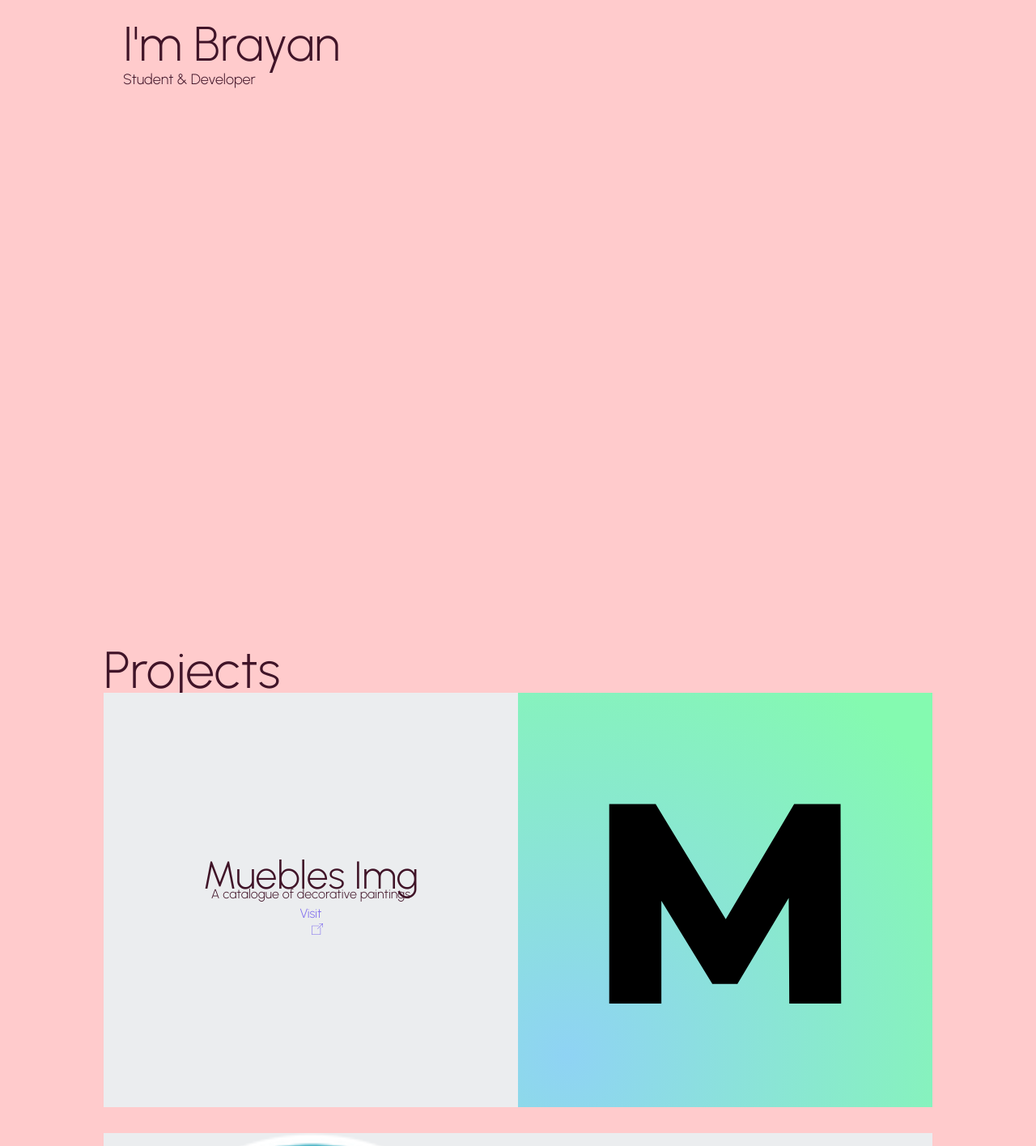
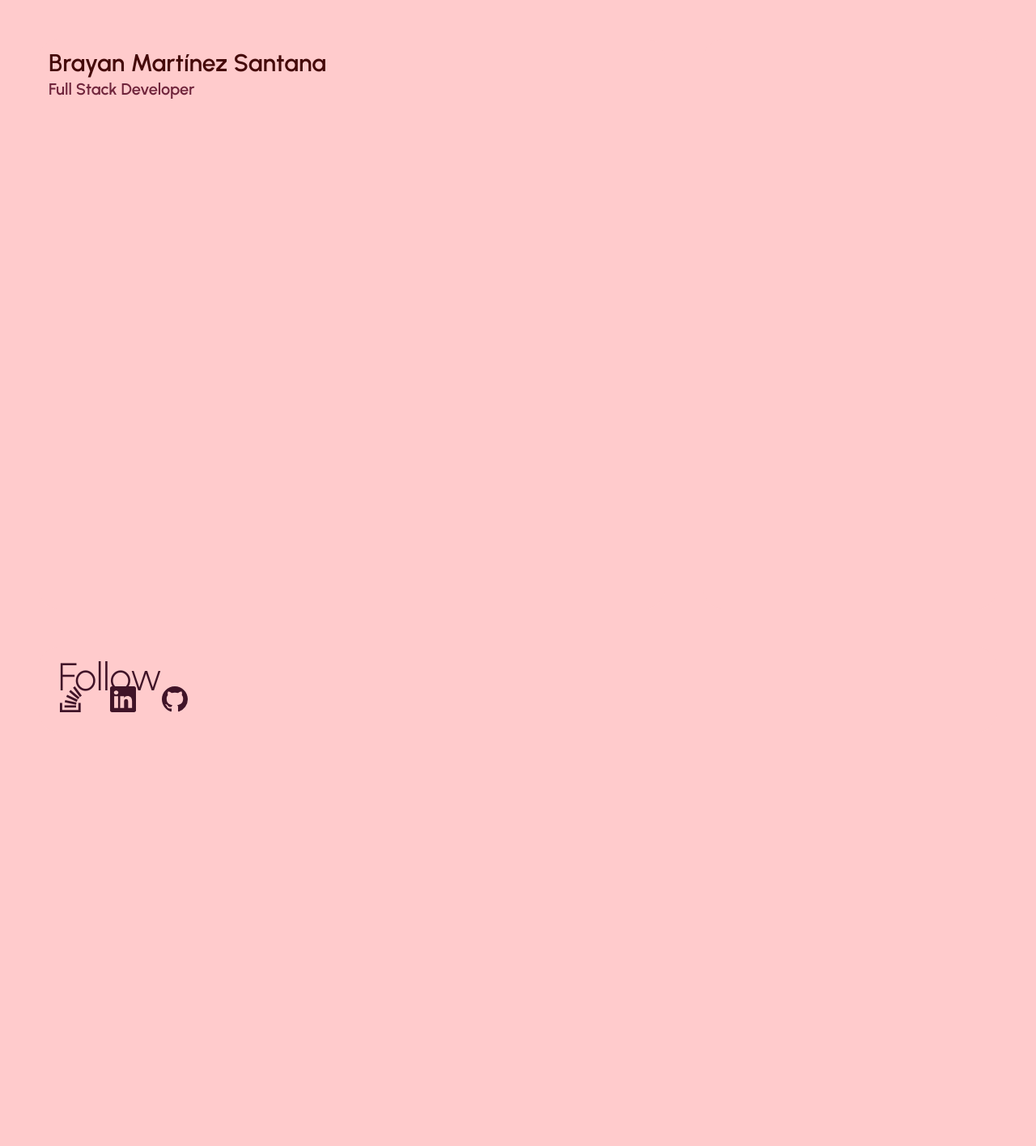
Before and after one commit to BrayanCaro/BrayanCaro.github.io, a React (Vite) app: page / in a window 1280 px wide. Shown: the top 1416 px of the page at 81% size. After the commit the page ends 952 px from the top, so only its background shows below. Built offline with nearby package versions, Linux system fonts and the light colour scheme; the HTML template or start-up script is replaced by a standard one; what tailwindcss-fluid-type would draw is missing.

Commit message:
feat(ui): Change the default ui look

```diff
--- a/src/App.css
+++ /dev/null
@@ -1,24 +0,0 @@
-.first {
-  padding: 3rem 0;
-  text-align: center;
-  font-size: clamp(1rem, 1rem + .5vw, 4.5rem);
-  height: 100vh;
-  display: flex;
-  flex-flow: column;
-}
-
-.presentation {
-  font-size: clamp(1rem, 1rem + 2vw, 4.5rem);
-}
-
-.title {
-  padding: 1rem 0;
-}
-
-.visit {
-  color: mediumslateblue;
-}
-
-.visit img {
-  margin-left: 1rem;
-}
--- a/src/App.jsx
+++ b/src/App.jsx
@@ -1,10 +1,9 @@
-import "./App.css";
 import Footer from "./components/Footer";
 import Welcome from "./components/Sections/Welcome";
 
 function App() {
   return (
-    <div className="App">
+    <div className="grid grid-cols-12 gap-12 p-12 grid-rows-[calc(100svh_-_theme(spacing.24))] min-h-svh">
       <Welcome />
       <Footer />
     </div>
--- a/src/components/Footer.css
+++ /dev/null
@@ -1,34 +0,0 @@
-footer {
-    display: flex;
-    gap: 5rem;
-    padding-bottom: 4rem;
-    position: relative;
-}
-
-.footer-bg .footer-wave {
-    position: absolute;
-    transform: translateY(-90%);
-}
-
-footer :where(h3, p) {
-    margin: 0;
-}
-
-footer.container > .column {
-    display: flex;
-    flex-flow: column;
-}
-
-footer.container > .column > * {
-    flex: 30px 0;
-}
-
-.footer-bg {
-    color: var(--pink);
-    margin-top: 10rem;
-}
-
-footer a {
-    color: unset;
-    text-decoration: none;
-}
--- a/src/components/Footer.jsx
+++ b/src/components/Footer.jsx
@@ -1,44 +1,30 @@
-import './Footer.css'
+import { Github, Linkedin, StackOverflow } from "react-bootstrap-icons";
 
 export default function Footer() {
-    return <div className="bg-dark footer-bg">
-        <svg className="footer-wave" preserveAspectRatio="none" height="14vh" width="100%"
-             xmlns="http://www.w3.org/2000/svg" viewBox="0 0 1440 320">
-            <path fill="var(--black)"
-                  d="M0,96L20,85.3C40,75,80,53,120,69.3C160,85,200,139,240,176C280,213,320,235,360,213.3C400,192,440,128,480,101.3C520,75,560,85,600,122.7C640,160,680,224,720,213.3C760,203,800,117,840,106.7C880,96,920,160,960,181.3C1000,203,1040,181,1080,186.7C1120,192,1160,224,1200,208C1240,192,1280,128,1320,90.7C1360,53,1400,43,1420,37.3L1440,32L1440,320L1420,320C1400,320,1360,320,1320,320C1280,320,1240,320,1200,320C1160,320,1120,320,1080,320C1040,320,1000,320,960,320C920,320,880,320,840,320C800,320,760,320,720,320C680,320,640,320,600,320C560,320,520,320,480,320C440,320,400,320,360,320C320,320,280,320,240,320C200,320,160,320,120,320C80,320,40,320,20,320L0,320Z"/>
-        </svg>
-        {/*<h2 className="container title">*/}
-        {/*    Get in touch*/}
-        {/*</h2>*/}
-        <footer className="container">
-            <div className="column">
-                <h3>See</h3>
-                <a href="#projects">Projects</a>
-                <a href="#about">About</a>
-            </div>
-            <div className="column">
+  return (
+    <footer className="col-span-full grid grid-cols-subgrid">
+      <div className="p-6 bg-red-50 text-red-900 col-span-full rounded-3xl">
         <h3>Follow</h3>
+        <ul className="flex gap-8">
+          <li>
             <a href="https://es.stackoverflow.com/users/101864/brayan-mart%c3%adnez-santana">
-                    <svg xmlns="http://www.w3.org/2000/svg" viewBox="0 0 120 120" fill="var(--pink)" height={32}>
-                        <path className="st0" d="M84.4 93.8V70.6h7.7v30.9H22.6V70.6h7.7v23.2z"/>
-                        <path className="st1"
-                              d="M38.8 68.4l37.8 7.9 1.6-7.6-37.8-7.9-1.6 7.6zm5-18l35 16.3 3.2-7-35-16.4-3.2 7.1zm9.7-17.2l29.7 24.7 4.9-5.9-29.7-24.7-4.9 5.9zm19.2-18.3l-6.2 4.6 23 31 6.2-4.6-23-31zM38 86h38.6v-7.7H38V86z"/>
-                    </svg>
+              <StackOverflow size={32} />
             </a>
+          </li>
+
+          <li>
             <a href="https://www.linkedin.com/in/brayan-mart%C3%ADnez-santana-0845b0212/">
-                    <svg xmlns="http://www.w3.org/2000/svg" height="32" viewBox="0 0 76.624 65.326">
-                        <path
-                            d="M958.98,112.559h-9.6V97.525c0-3.585-.064-8.2-4.993-8.2-5,0-5.765,3.906-5.765,7.939v15.294h-9.6V81.642h9.216v4.225h.129a10.1,10.1,0,0,1,9.093-4.994c9.73,0,11.524,6.4,11.524,14.726ZM918.19,77.416a5.571,5.571,0,1,1,5.57-5.572,5.571,5.571,0,0,1-5.57,5.572m4.8,35.143h-9.61V81.642h9.61Zm40.776-55.2h-55.21a4.728,4.728,0,0,0-4.781,4.67v55.439a4.731,4.731,0,0,0,4.781,4.675h55.21a4.741,4.741,0,0,0,4.8-4.675V62.025a4.738,4.738,0,0,0-4.8-4.67"
-                            transform="translate(-903.776 -57.355)" fill="var(--pink)"/>
-                    </svg>
+              <Linkedin size={32} />
             </a>
+          </li>
+
+          <li>
             <a href="https://github.com/BrayanCaro">
-                    <svg height="32" viewBox="0 0 16 16" fill="var(--pink)">
-                        <path
-                            d="M8 0C3.58 0 0 3.58 0 8c0 3.54 2.29 6.53 5.47 7.59.4.07.55-.17.55-.38 0-.19-.01-.82-.01-1.49-2.01.37-2.53-.49-2.69-.94-.09-.23-.48-.94-.82-1.13-.28-.15-.68-.52-.01-.53.63-.01 1.08.58 1.23.82.72 1.21 1.87.87 2.33.66.07-.52.28-.87.51-1.07-1.78-.2-3.64-.89-3.64-3.95 0-.87.31-1.59.82-2.15-.08-.2-.36-1.02.08-2.12 0 0 .67-.21 2.2.82.64-.18 1.32-.27 2-.27.68 0 1.36.09 2 .27 1.53-1.04 2.2-.82 2.2-.82.44 1.1.16 1.92.08 2.12.51.56.82 1.27.82 2.15 0 3.07-1.87 3.75-3.65 3.95.29.25.54.73.54 1.48 0 1.07-.01 1.93-.01 2.2 0 .21.15.46.55.38A8.013 8.013 0 0016 8c0-4.42-3.58-8-8-8z"/>
-                    </svg>
+              <Github size={32} />
             </a>
+          </li>
+        </ul>
       </div>
     </footer>
-    </div>
+  );
 }
--- a/src/components/Sections/Welcome.jsx
+++ b/src/components/Sections/Welcome.jsx
@@ -1,29 +1,40 @@
-import About from "./../About";
-import Section from "./../Section";
-import Sections from "./../Sections";
-import Projects from "./../Projects";
-
 export default function Welcome() {
   return (
-    <Sections>
-      <Section className="container p-3 sm:p-6 !min-h-screen">
-        <div className="text-lg">
-          <p className="text-6xl">
-            I'm <span className="instance-member">Brayan</span>
-          </p>
-          <p>
-            Student <span className="instance-function">&</span> Developer
-          </p>
-        </div>
-      </Section>
-      <h2 id="projects" className="title container">
-        Projects
-      </h2>
-      <Projects />
-      <h2 id="about" className="title container">
-        About
-      </h2>
-      <About />
-    </Sections>
+    <section className="col-span-full grid grid-cols-subgrid grid-rows-2 gap-12 sm:grid-rows-subgrid">
+      <div className="bg-red-50 text-red-950 col-span-full sm:col-span-8 p-3 rounded-3xl">
+        <h1 className="font-bold text-3xl">Brayan Martínez Santana</h1>
+        <h2 className="font-bold text-xl text-red-800 mb-6">
+          Full Stack Developer
+        </h2>
+        {/*
+        <p className="w-full">
+          Cuento con una amplia experiencia en:
+          <ul className="list-disc list-inside">
+            <li>El desarrollo de aplicativos web</li>
+            <li>
+              Implementación y uso de <strong>APIs</strong> (y también con{" "}
+              <strong>JSON:API</strong>)
+            </li>
+            <li>
+              Manejo de Git, trabajo en equipo y en algunas herramientas de CI /
+              CD
+            </li>
+            <li>
+              Uso de otras tecnologías y frameworks como:{" "}
+              <strong>Laravel</strong>, <strong>Vue.js</strong>,{" "}
+              <strong>Docker</strong>, <strong>React</strong>,{" "}
+              <strong>composer</strong>,<strong>npm</strong>,{" "}
+              <strong>MySQL</strong>, entre otros.
+            </li>
+          </ul>
+        </p>
+        <p>
+          Disfruto mucho de aprender y compartir mis conocimientos con los
+          demás.
+        </p>
+        */}
+      </div>
+      <div className="p-3 bg-red-50 col-span-full sm:col-span-4 text-red-900 rounded-3xl"></div>
+    </section>
   );
 }
```
Lines whose indentation alone changed are shown as unchanged.
